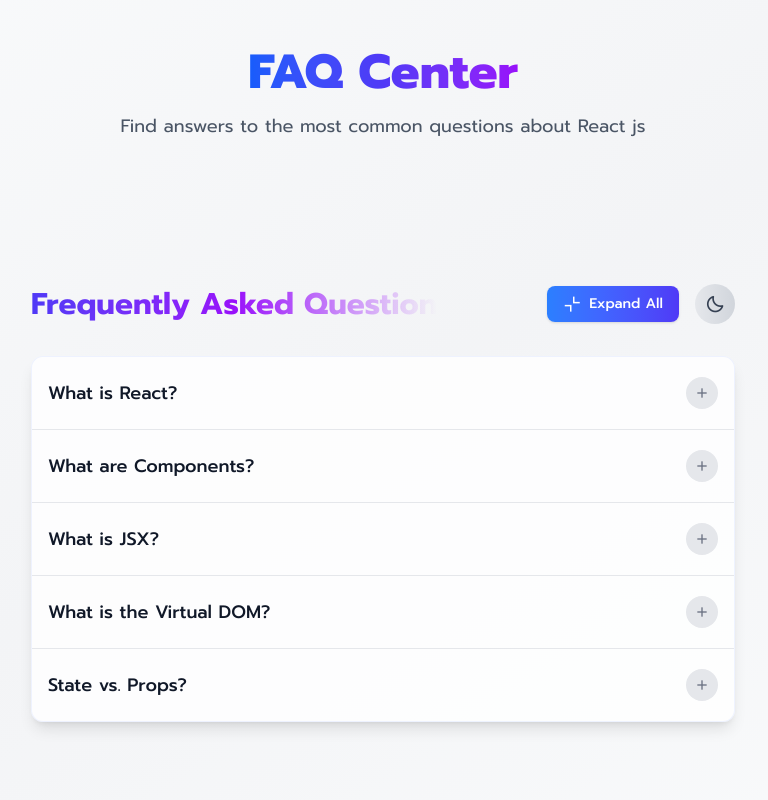
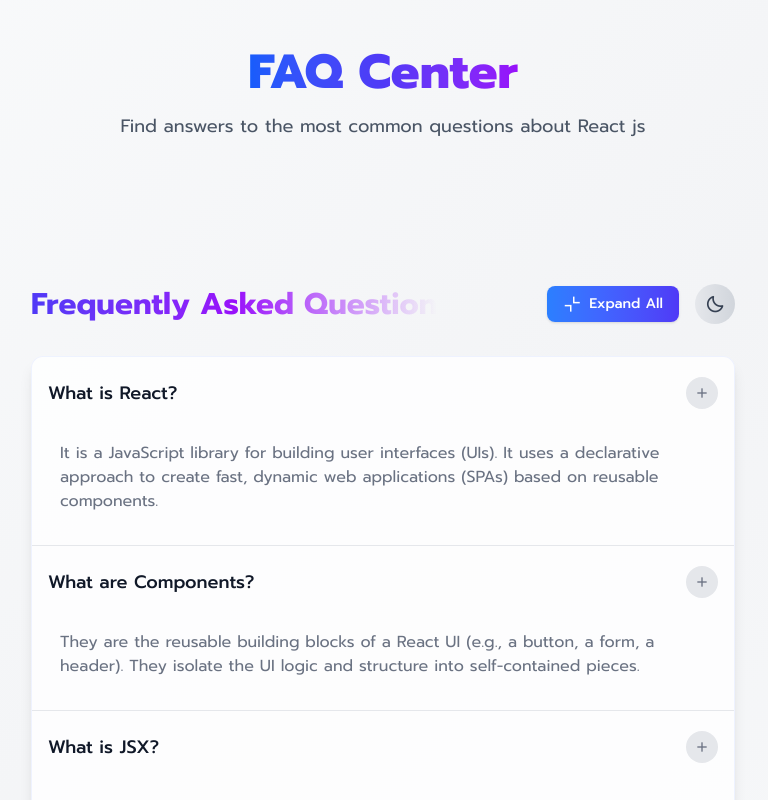
Before and after one commit to AshenafiDegefe/FAQ-APP, a React (Vite) app in the folder faq-app/: page / in a window 1280 px wide. Shown: the top 800 px of the page, without its empty margins (257-1025 px from the left). Built offline with nearby package versions, Linux system fonts and the light colour scheme.

Commit message:
desplay each answer items

```diff
--- a/faq-app/src/components/FAQItem.jsx
+++ b/faq-app/src/components/FAQItem.jsx
@@ -17,6 +17,13 @@
           <i className='bx bx-plus text-gray-500 dark:text-gray-400'></i>
         </div>
       </button>
+      <div className='overflow-hidden'>
+        <div className='p-4 pt-0 pb-5 text-gray-500 dark:text-gray-300'>
+          <div className='p-3 rounded-lg overflow-y-auto max-h-[300px]'>
+            {item.answer}
+          </div>
+        </div>
+      </div>
     </div>
   )
 }
```
